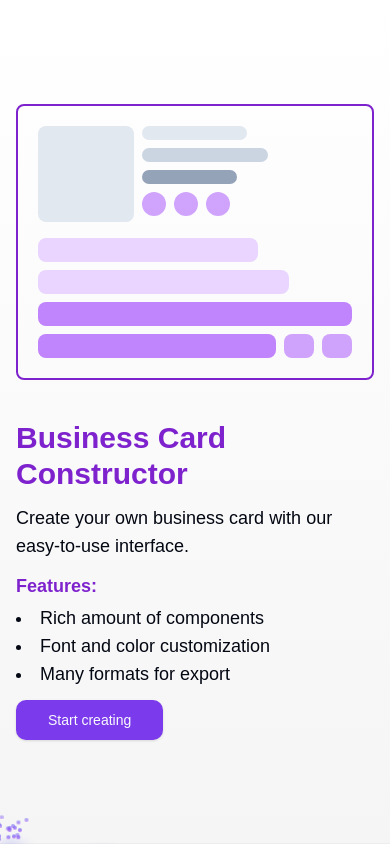
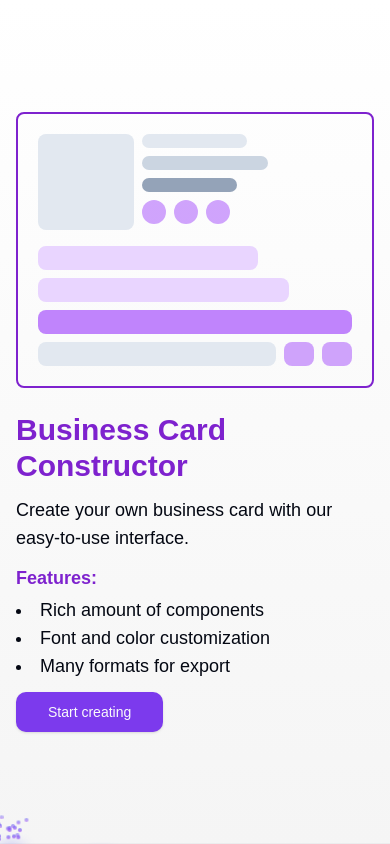
Before and after one commit to VolodymyrVoronov/business-card-constructor, a React (Vite) app: page / in a window 390 px wide. Built offline with nearby package versions, Linux system fonts and the light colour scheme.

Commit message:
Improve layout spacing in Start page for better responsiveness

```diff
--- a/src/pages/Start.tsx
+++ b/src/pages/Start.tsx
@@ -9,7 +9,7 @@ const Start = () => {
   return (
     <BackgroundBeamsWithCollision>
       <div className="z-10 flex h-screen w-full flex-col items-center justify-center">
-        <div className="grid grid-cols-1 gap-10 overflow-auto p-4 lg:grid-cols-[auto_1fr] lg:p-2">
+        <div className="grid grid-cols-1 gap-6 overflow-auto p-4 md:gap-8 lg:grid-cols-[auto_1fr] lg:gap-12 lg:p-2">
           <div className="flex h-auto w-full flex-col gap-y-4 rounded-sm border-2 border-purple-700 p-5 sm:w-[400px] lg:w-[450px]">
             <div className="grid grid-cols-[auto_1fr] gap-2">
               <div className="block size-24 rounded-sm bg-slate-200"></div>
@@ -30,7 +30,7 @@ const Start = () => {
               <div className="block h-[24px] w-[80%] rounded-sm bg-purple-200"></div>
               <div className="block h-[24px] w-[100%] rounded-sm bg-purple-400"></div>
               <div className="flex flex-row gap-x-2">
-                <div className="block h-[24px] w-[80%] rounded-sm bg-purple-400"></div>
+                <div className="block h-[24px] w-[80%] rounded-sm bg-slate-200"></div>
                 <div className="block h-[24px] w-[10%] animate-pulse rounded-sm bg-purple-400"></div>
                 <div className="block h-[24px] w-[10%] animate-pulse rounded-sm bg-purple-400"></div>
               </div>
```
